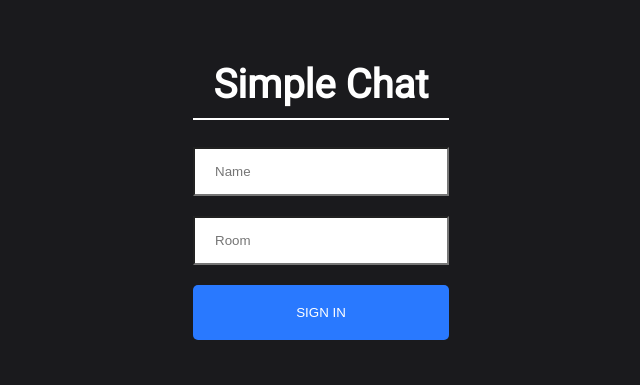
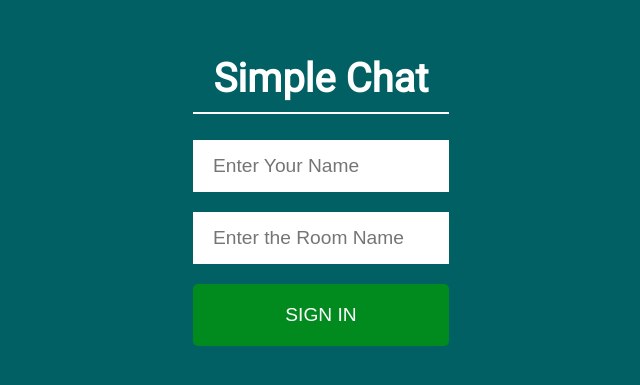
Before and after one commit to GrafSoul/react-chat-socket-io, a React (Create React App) app in the folder client/: page / in a window 1280 px wide. Shown: the part 213-598 px from the top of the page, without its empty margins (319-959 px from the left). Built offline with nearby package versions, Linux system fonts and the light colour scheme.

Commit message:
feat: Changed styes for Join component.

```diff
--- a/client/src/components/Join/Join.js
+++ b/client/src/components/Join/Join.js
@@ -7,13 +7,15 @@ const Join = () => {
     const [name, setName] = useState('');
     const [room, setRoom] = useState('');
 
+    console.log(name === '' && room === '' ? true : false);
+
     return (
         <div className={classes.joinOuterContainer}>
             <div className={classes.joinInnerContainer}>
                 <h1 className={classes.heading}>Simple Chat</h1>
                 <div>
                     <input
-                        placeholder="Name"
+                        placeholder="Enter Your Name"
                         className={classes.joinInput}
                         type="text"
                         onChange={(event) => setName(event.target.value)}
@@ -21,7 +23,7 @@ const Join = () => {
                 </div>
                 <div>
                     <input
-                        placeholder="Room"
+                        placeholder="Enter the Room Name"
                         className={classes.joinInput + ' ' + classes.mt20}
                         type="text"
                         onChange={(event) => setRoom(event.target.value)}
--- a/client/src/components/Join/Join.module.css
+++ b/client/src/components/Join/Join.module.css
@@ -1,25 +1,10 @@
-html,
-body {
-  font-family: 'Roboto', sans-serif;
-  padding: 0;
-  margin: 0;
-}
-
-#root {
-  height: 100vh;
-}
-
-* {
-  box-sizing: border-box;
-}
-
 .joinOuterContainer {
   display: flex;
   justify-content: center;
   text-align: center;
   height: 100vh;
   align-items: center;
-  background-color: #1A1A1D;
+  background-color: #006064;
 }
 
 .joinInnerContainer {
@@ -27,9 +12,11 @@ body {
 }
 
 .joinInput {
+  font-size: 1.2em;
   border-radius: 0;
   padding: 15px 20px;
   width: 100%;
+  border: none;
 }
 
 .heading {
@@ -43,12 +30,18 @@ body {
   color: #fff !important;
   text-transform: uppercase;
   text-decoration: none;
-  background: #2979FF;
+  background: #018b1f;
   padding: 20px;
   border-radius: 5px;
   display: inline-block;
   border: none;
   width: 100%;
+  font-size: 1.2em;
+  cursor: pointer;
+}
+
+.button:hover {
+  background: #01a024;
 }
 
 .mt20 {
@@ -63,10 +56,9 @@ body {
   .joinInnerContainer {
     width: 90%;
   }
-
-
 }
 
-button:focus {
+button:focus,
+input:focus {
   outline: 0;
 }
--- a/client/src/index.js
+++ b/client/src/index.js
@@ -2,6 +2,8 @@ import React from 'react';
 import ReactDOM from 'react-dom';
 import App from './App';
 import * as serviceWorker from './serviceWorker';
+
+import './index.module.css';
 
 ReactDOM.render(
     <React.StrictMode>
--- /dev/null
+++ b/client/src/index.module.css
@@ -0,0 +1,14 @@
+html,
+body {
+    font-family: "Roboto", sans-serif;
+    padding: 0;
+    margin: 0;
+}
+
+#root {
+    height: 100vh;
+}
+
+* {
+    box-sizing: border-box;
+}
```
